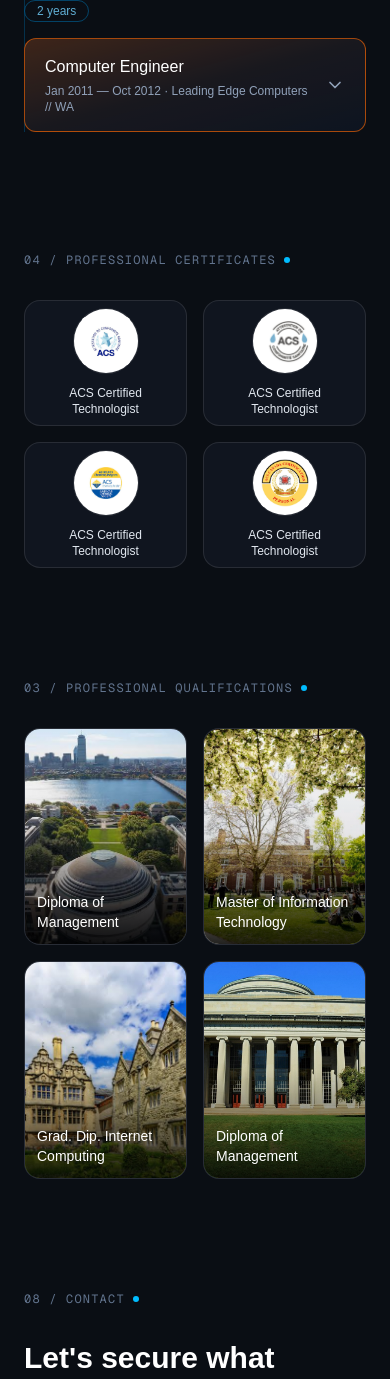
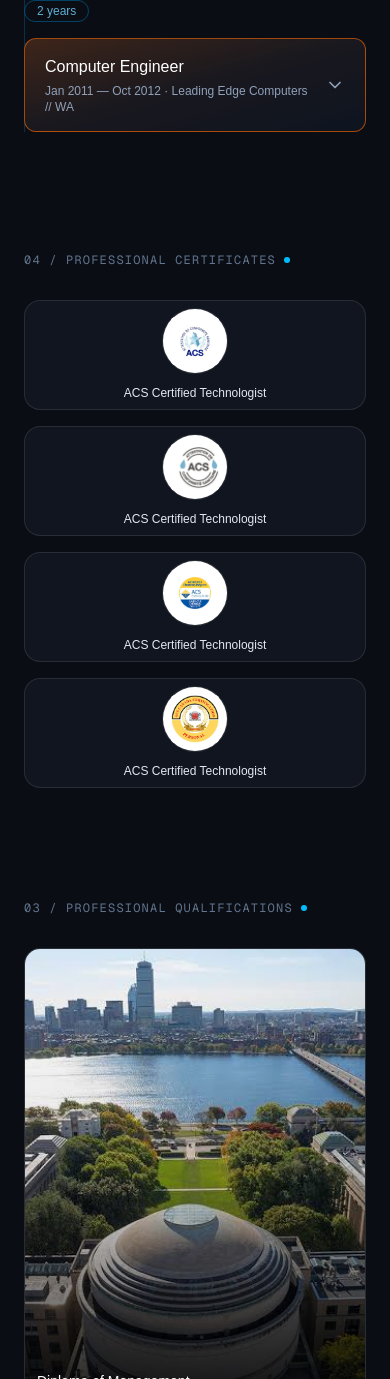
Before and after one commit to shihab-bhuiya/First-intern-Task, a Next.js app: page / in a window 390 px wide. Shown: the part 9304-10683 px from the top of the page. Built offline with nearby package versions, Linux system fonts and the light colour scheme.

Commit message:
fix: update responsiveness on qualification and certificate section

```diff
--- a/src/components/Certifications.tsx
+++ b/src/components/Certifications.tsx
@@ -38,7 +38,7 @@
         label="PROFESSIONAL CERTIFICATES"
       />
 
-      <div className="grid grid-cols-2 gap-4 sm:grid-cols-4 sm:gap-6">
+    <div className="grid grid-cols-1 gap-4 sm:grid-cols-2 md:grid-cols-4">
         {certificates.map((cert) => (
           <div
             key={cert.id}
--- a/src/components/Qualifications.tsx
+++ b/src/components/Qualifications.tsx
@@ -38,7 +38,7 @@
         label="PROFESSIONAL QUALIFICATIONS"
       />
 
-      <div className="grid grid-cols-2 gap-4 sm:grid-cols-4 sm:gap-6">
+   <div className="grid grid-cols-1 gap-4 sm:grid-cols-2 md:grid-cols-4">
         {qualifications.map((qualification) => (
           <div
             key={qualification.id}
```
